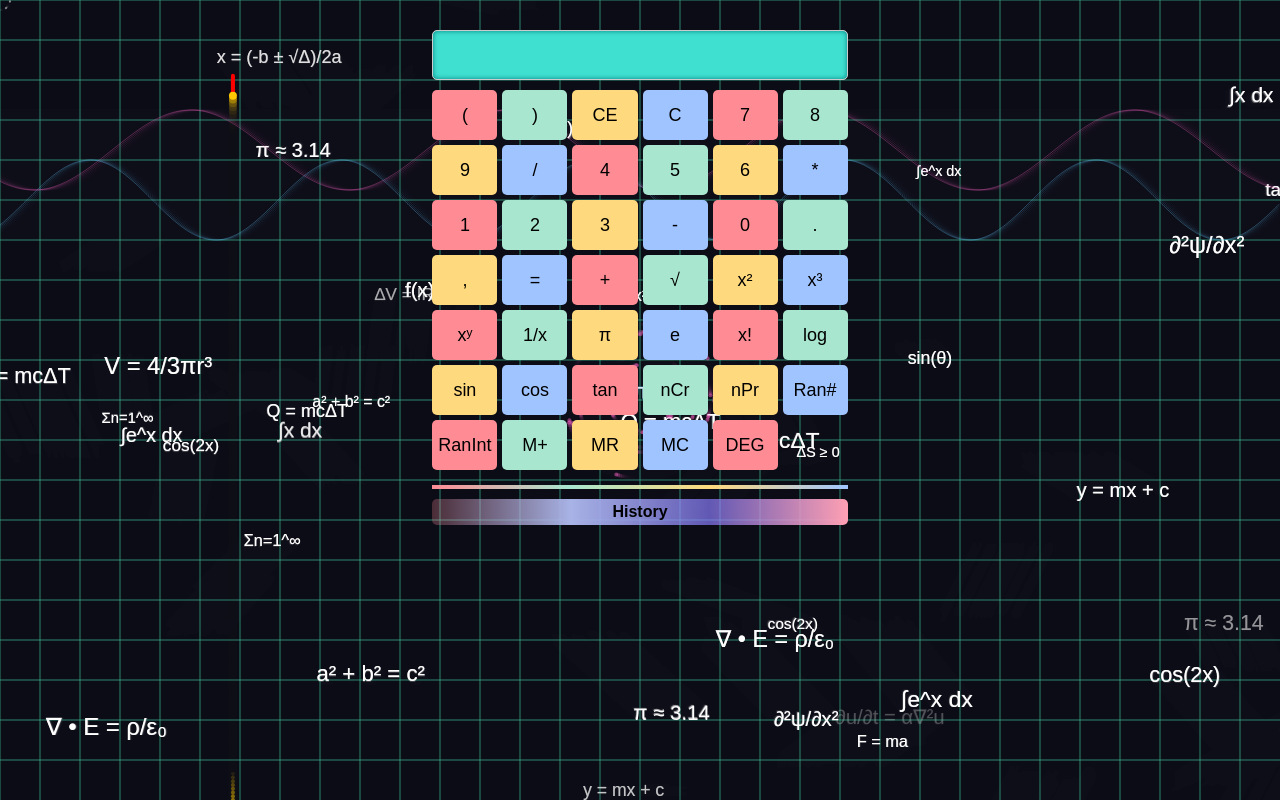
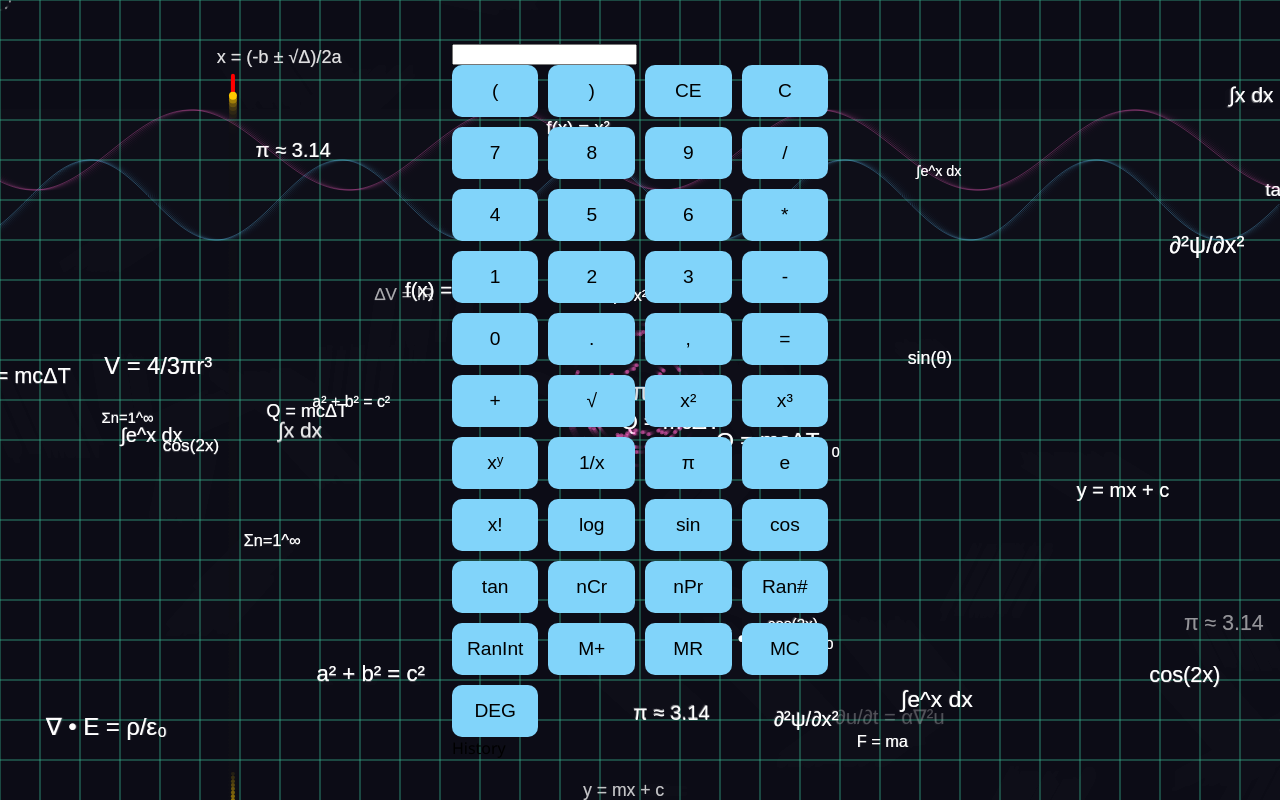
Before and after one commit to T-actician/flask-calculator, a Flask app: page / in a window 1280 px wide. Run offline with Flask 3, Linux system fonts and the light colour scheme; some libraries are stand-ins or nearby versions.

Commit message:
Update check

```diff
--- a/static/style.css
+++ b/static/style.css
@@ -1,134 +1,65 @@
 body {
-    background: #ffffff;
-    font-family: Arial, sans-serif;
+  font-family: 'Segoe UI', Tahoma, Geneva, Verdana, sans-serif;
+  background: #e3f2fd;
+  margin: 0;
+  padding: 0;
   display: flex;
   justify-content: center;
-    margin-top: 30px;
-    flex-direction: column;
   align-items: center;
-    overflow-x: hidden;
+  height: 100vh;
 }
 
-.calculator {
-    background: linear-gradient(145deg, #ec071a, #1708dff1, #06f52e48);
-    border: 2px solid #ccc;
-    border-radius: 10px;
-    padding: 10px;
-    box-shadow: 0 0 10px rgba(0, 0, 0, 0.2);
+.calculator-container {
+  background: #fff;
+  padding: 20px;
+  border-radius: 12px;
+  box-shadow: 0 8px 24px rgba(0,0,0,0.2);
   max-width: 400px;
-    width: 95%;
+  width: 90%;
 }
 
-#display {
+.display {
   width: 100%;
-    height: 50px;
-    font-size: 24px;
-    margin-bottom: 10px;
-    text-align: right;
-    padding: 0 10px;
+  padding: 15px;
+  font-size: 1.5em;
+  margin-bottom: 15px;
+  border-radius: 8px;
+  border: 1px solid #ccc;
   box-sizing: border-box;
-    border: 1px solid #ccc;
-    border-radius: 5px;
-    background-color: #40e0d0;
-    color: #002b36;
-    font-weight: bold;
-    box-shadow: inset 0 0 5px #008080;
 }
 
 .buttons {
   display: grid;
-    grid-template-columns: repeat(6, 1fr);
-    grid-gap: 5px;
+  grid-template-columns: repeat(4, 1fr);
+  gap: 10px;
 }
 
 button {
-    height: 50px;
-    font-size: 18px;
+  padding: 15px;
+  font-size: 1.2em;
   border: none;
-    border-radius: 5px;
-    cursor: pointer;
-    width: 100%;
+  border-radius: 10px;
+  background-color: #81d4fa;
+  color: #000;
+  transition: background-color 0.2s;
 }
-button:active {
-    transform: scale(0.98);
-}
-button:nth-child(4n+1) { background-color: #ff8b94; }
-button:nth-child(4n+2) { background-color: #a8e6cf; }
-button:nth-child(4n+3) { background-color: #ffd97d; }
-button:nth-child(4n+4) { background-color: #a0c4ff; }
 
 button:hover {
-    filter: brightness(1.15);
-    box-shadow: 0 0 5px rgba(0,0,0,0.2);
-    transition: all 0.2s ease;
+  background-color: #4fc3f7;
 }
 
-.history-container {
-    margin-top: 15px;
-    border-top: 4px solid;
-    border-image: linear-gradient(to right, #ff8b94, #a8e6cf, #ffd97d, #a0c4ff) 1;
-    padding-top: 10px;
-    border-radius: 5px;
-    width: 100%;
-}
-
-.history-header {
-    font-weight: bold;
-    font-size: 16px;
-    text-align: center;
-    color: #141313;
-    margin-bottom: 5px;
-    background: linear-gradient(to right, #ff8b9542, #a8b3e6, #8a7dffad, #ffa0b4);
-    color: black;
-    border-radius: 5px;
-    padding: 4px 0;
-}
-
-.history {
-    font-size: 14px;
-    color: white;
-    max-height: 120px;
-    overflow-y: auto;
-    padding: 5px;
-}
-
-#angle-toggle {
-    background-color: #bdb2ff;
-    font-weight: bold;
-}
-
-/* ✅ RESPONSIVE DESIGN */
-@media (max-width: 480px) {
-    body {
-        margin-top: 15px;
-        padding: 0 10px;
-    }
-
-    .calculator {
-        padding: 8px;
-        box-shadow: none;
-    }
-
-    #display {
-        height: 45px;
-        font-size: 20px;
-    }
-
-    .buttons {
-        grid-template-columns: repeat(4, 1fr);
+@media (max-width: 500px) {
+  .display {
+    font-size: 1.2em;
+    padding: 12px;
   }
 
   button {
-        height: 45px;
-        font-size: 16px;
+    font-size: 1em;
+    padding: 12px;
   }
 
-    .history-header {
-        font-size: 14px;
-    }
-
-    .history {
-        font-size: 12px;
-        max-height: 100px;
+  .calculator-container {
+    padding: 15px;
   }
 }
--- a/templates/index.html
+++ b/templates/index.html
@@ -1,15 +1,14 @@
 <!DOCTYPE html>
 <html lang="en">
 <head>
-  <meta charset="UTF-8" />
-  <meta name="viewport" content="width=device-width, initial-scale=1.0" />
+    <meta charset="UTF-8">
+    <meta name="viewport" content="width=device-width, initial-scale=1.0">
     <title>Candy Calculator</title>
-  <link rel="stylesheet" href="/static/style.css" />
+    <link rel="stylesheet" href="/static/style.css">
 </head>
 <body>
-  <div class="calculator-container">
-    <input type="text" id="display" class="display" readonly />
-
+    <div class="calculator">
+        <input type="text" id="display" readonly>
         <div class="buttons">
             <button>(</button><button>)</button><button>CE</button><button>C</button>
             <button>7</button><button>8</button><button>9</button><button>/</button>
@@ -17,12 +16,11 @@
             <button>1</button><button>2</button><button>3</button><button>-</button>
             <button>0</button><button>.</button><button>,</button><button>=</button><button>+</button>
             <button>√</button><button>x²</button><button>x³</button><button>xʸ</button><button>1/x</button>
-      <button>π</button><button>e</button><button>x!</button><button>log</button>
-      <button>sin</button><button>cos</button><button>tan</button>
+            <button>π</button><button>e</button><button>x!</button>
+            <button>log</button><button>sin</button><button>cos</button><button>tan</button>
             <button>nCr</button><button>nPr</button><button>Ran#</button>
             <button>RanInt</button><button>M+</button><button>MR</button><button>MC</button><button>DEG</button>
         </div>
-
         <div class="history-container">
             <div class="history-header">History</div>
             <div class="history" id="history"></div>
```
Lines whose indentation alone changed are shown as unchanged.
